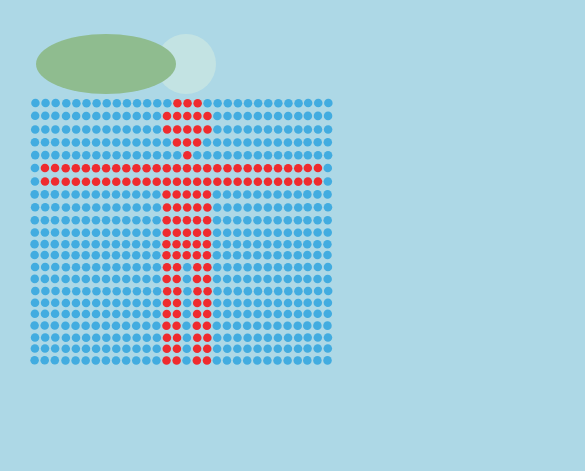
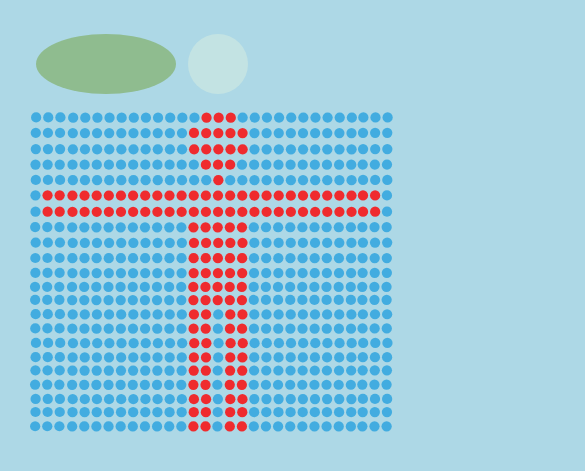
Before and after one commit to jemiah/web-animatie, a plain HTML site: page index.html in a window 390 px wide. Shown: the part 99-570 px from the top of the page, 585 px wide, since content can reach past the window. Drawn offline with Linux system fonts and the light colour scheme.

Commit message:
update main.css
breakpoints

```diff
--- a/css/main.css
+++ b/css/main.css
@@ -298,13 +298,13 @@ p:nth-of-type(2):hover {
     }
 
     svg {
-        width: 50em;
-        margin-left: -13em;
+        width: 60em;
+        margin-left: -16em;
         margin-top: 6em;
     }
 
     .knop {
-        left: 8.5em;
+        left: 10.5em;
     }
 
     .knop2 {
```
